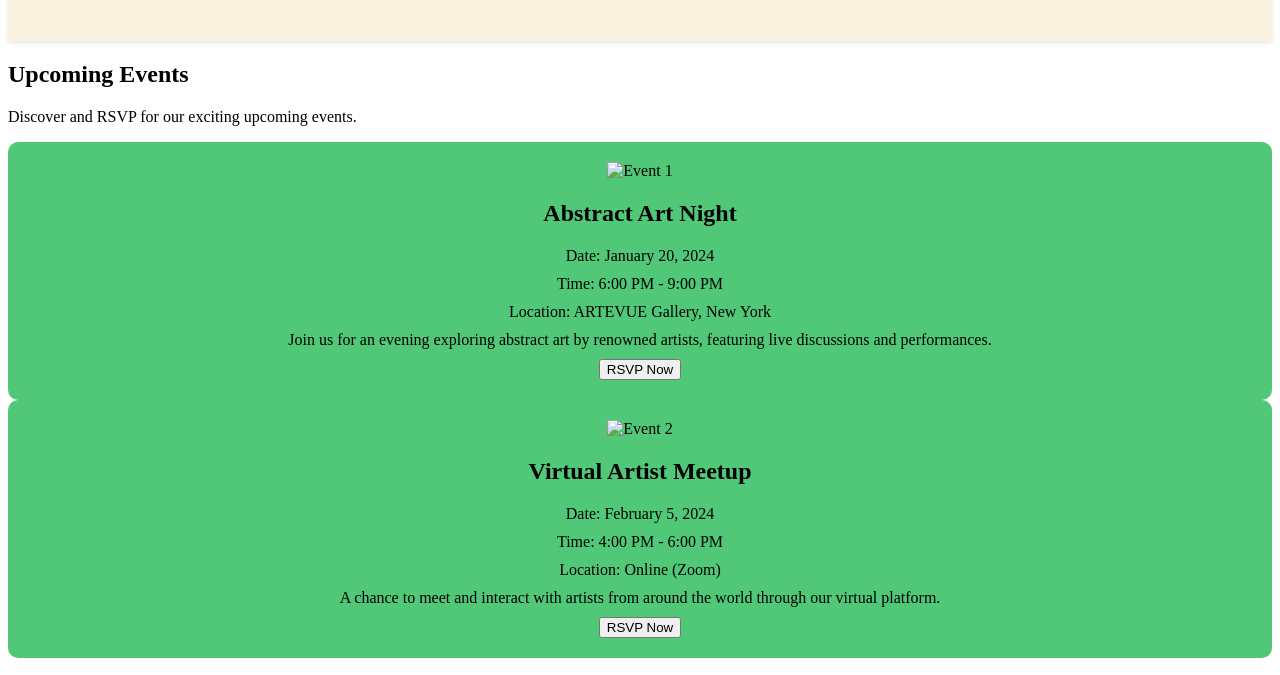
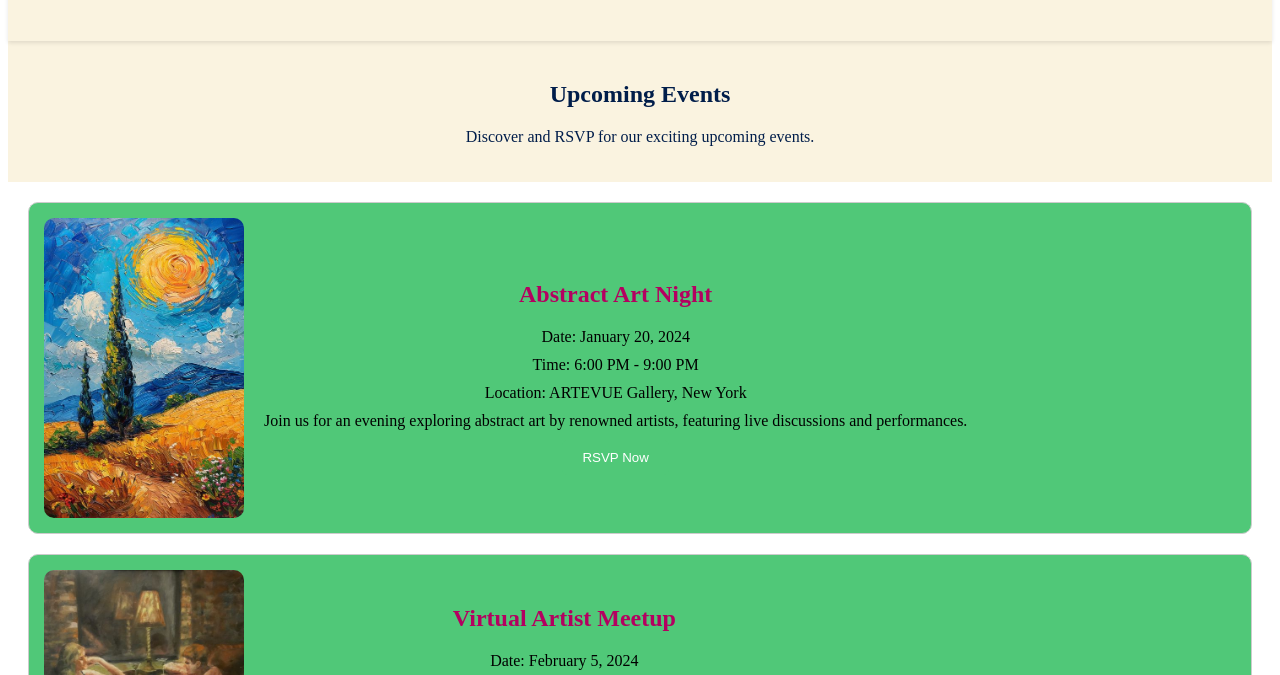
Before and after one commit to Poppyland937/Art-Gallery, a plain HTML site: page events.html in a window 1280 px wide. Shown: the part 97-772 px from the top of the page. Drawn offline with Linux system fonts and the light colour scheme; a script that the page names is missing.

Commit message:
added css foe events
added css and javascript, javascript giving issues, will work on it

```diff
--- a/events.html
+++ b/events.html
@@ -24,15 +24,14 @@
     </header>
 
     <main>
-      <!-- Page Title -->
       <section class="events-hero">
         <h1>Upcoming Events</h1>
         <p>Discover and RSVP for our exciting upcoming events.</p>
       </section>
-      <!-- Events Listings -->
+
       <section class="events-list">
         <div class="event">
-          <img src="images/event1.jpg" alt="Event 1" />
+          <img src="images/events/event1.jpg" alt="Event 1" />
           <div class="event-details">
             <h2>Abstract Art Night</h2>
             <p>Date: January 20, 2024</p>
@@ -48,7 +47,7 @@
           </div>
         </div>
         <div class="event">
-          <img src="images/event2.jpg" alt="Event 2" />
+          <img src="images/events/event2.jpg" alt="Event 2" />
           <div class="event-details">
             <h2>Virtual Artist Meetup</h2>
             <p>Date: February 5, 2024</p>
@@ -64,7 +63,7 @@
           </div>
         </div>
       </section>
-      <!-- RSVP Form -->
+
       <section id="rsvp-form" class="rsvp-section hidden">
         <h2>RSVP for an Event</h2>
         <form>
--- /dev/null
+++ b/scripts.js
@@ -0,0 +1,9 @@
+function showRSVPForm() {
+  const rsvpSection = document.getElementById("rsvp-form");
+  if (rsvpSection) {
+    rsvpSection.classList.toggle("hidden");
+    console.log("RSVP form toggled.");
+  } else {
+    console.error("RSVP form not found!");
+  }
+}
--- a/styles.css
+++ b/styles.css
@@ -438,3 +438,67 @@ p a:hover {
   text-align: center;
   font-style: italic;
 }
+
+.events-hero {
+  text-align: center;
+  padding: 20px;
+  background-color: #faf3e0;
+  color: #001d4a;
+}
+
+.events-list {
+  display: grid;
+  grid-template-columns: 1fr;
+  gap: 20px;
+  padding: 20px;
+}
+
+.event {
+  display: flex;
+  align-items: center;
+  gap: 20px;
+  padding: 15px;
+  border: 1px solid #ccc;
+  border-radius: 10px;
+}
+
+.event img {
+  width: 200px;
+  height: auto;
+  border-radius: 10px;
+}
+
+.event-details h2 {
+  color: #b40060;
+}
+
+.rsvp-button {
+  background-color: #50c878;
+  color: #fff;
+  padding: 10px 20px;
+  border: none;
+  border-radius: 5px;
+  cursor: pointer;
+}
+
+.rsvp-button:hover {
+  background-color: #b40060;
+}
+
+.rsvp-section {
+  padding: 20px;
+  background-color: #faf3e0;
+  text-align: center;
+  display: none;
+}
+
+.rsvp-section form {
+  display: grid;
+  gap: 10px;
+  max-width: 400px;
+  margin: 0 auto;
+}
+
+.hidden {
+  display: none;
+}
```
Also changed, not shown: images/events/event1.jpg (added), images/events/event2.jpg (added).
